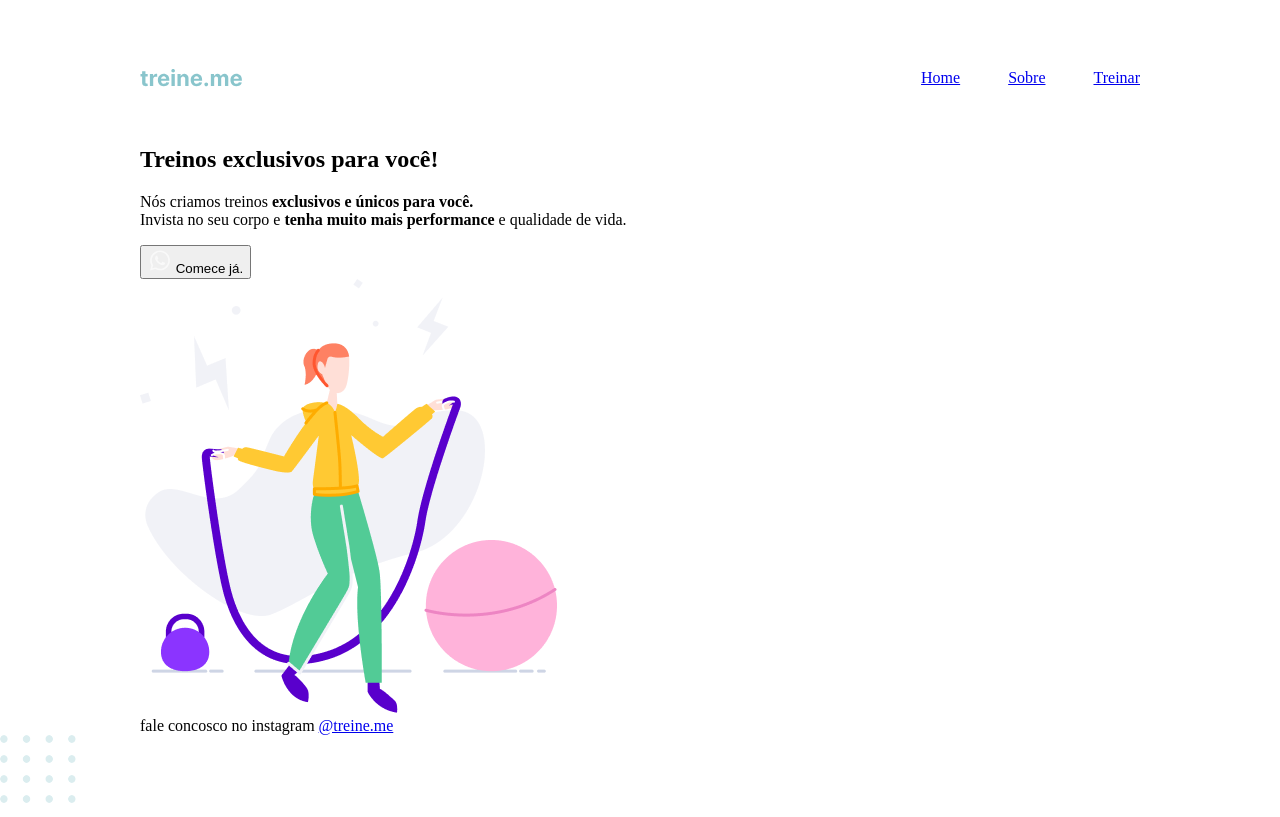
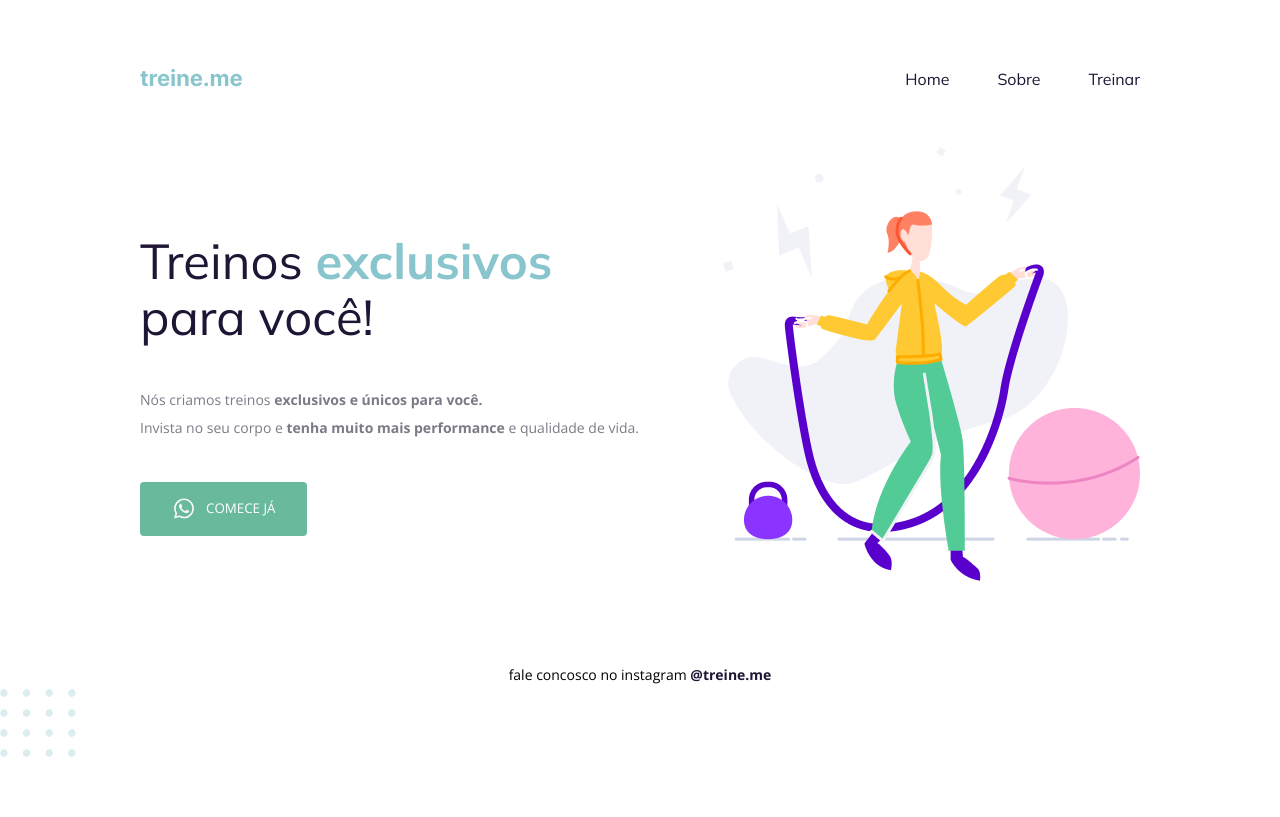
Before and after one commit to Letimberg/explorer-projeto02, a plain HTML site: page index.html in a window 1280 px wide. Drawn offline with nearby package versions, Linux system fonts and the light colour scheme.

Commit message:
Ajustando layout com css

```diff
--- a/index.html
+++ b/index.html
@@ -1,10 +1,18 @@
 <!DOCTYPE html>
 <html lang="pt-br">
     <head>
+        <link rel="preconnect" href="https://fonts.googleapis.com" />
+        <link rel="preconnect" href="https://fonts.gstatic.com" crossorigin />
+
         <meta charset="UTF-8" />
         <meta name="viewport" content="width=device-width, initial-scale=1.0" />
         <link rel="icon" href="images/img.png" type="image/x-icon" />
         <title>Treine.me</title>
+
+        <link
+            href="https://fonts.googleapis.com/css2?family=Mulish:wght@400;700&family=Open+Sans:wght@400;700&display=swap"
+            rel="stylesheet"
+        />
 
         <link rel="stylesheet" href="style.css" />
     </head>
@@ -36,7 +44,7 @@
 
                     <button>
                         <img src="images/whats.svg" alt="Ícone do whatsApp" />
-                        Comece já.
+                        Comece já
                     </button>
                 </section>
 
--- a/style.css
+++ b/style.css
@@ -1,5 +1,7 @@
 body {
     margin: 0;
+
+    font-family: "Open Sans", sans-serif;
 }
 
 .page {
@@ -22,3 +24,81 @@ ul {
     margin: 0;
     padding: 0;
 }
+
+a {
+    color: #1f1534;
+    text-decoration: none;
+}
+
+ul li a:hover {
+    font-weight: bold;
+}
+
+h1,
+ul {
+    font-family: "Mulish", sans-serif;
+}
+
+main {
+    display: flex;
+    align-items: center;
+    justify-content: space-between;
+}
+
+h1 {
+    font-size: 49px;
+    line-height: 56px;
+    color: #1f1534;
+
+    font-weight: normal;
+
+    width: 490px;
+}
+
+h1 span {
+    color: #89c5cc;
+    font-weight: bold;
+}
+
+section p {
+    font-size: 14px;
+    line-height: 28px;
+    color: #7d7987;
+    margin: 40px 0;
+}
+
+button {
+    color: white;
+    text-transform: uppercase;
+    font-family: "Open Sans", sans-serif;
+
+    background: #69b99d;
+    border: none;
+    padding: 14px 32px 15px;
+
+    display: flex;
+    align-items: center;
+    justify-content: center;
+    gap: 10px;
+
+    border-radius: 4px;
+
+    cursor: pointer;
+}
+
+button:hover {
+    background: #4ea788;
+}
+
+footer {
+    font-size: 14px;
+    line-height: 28px;
+
+    text-align: center;
+
+    margin-top: 80px;
+}
+
+footer a {
+    font-weight: bold;
+}
```
